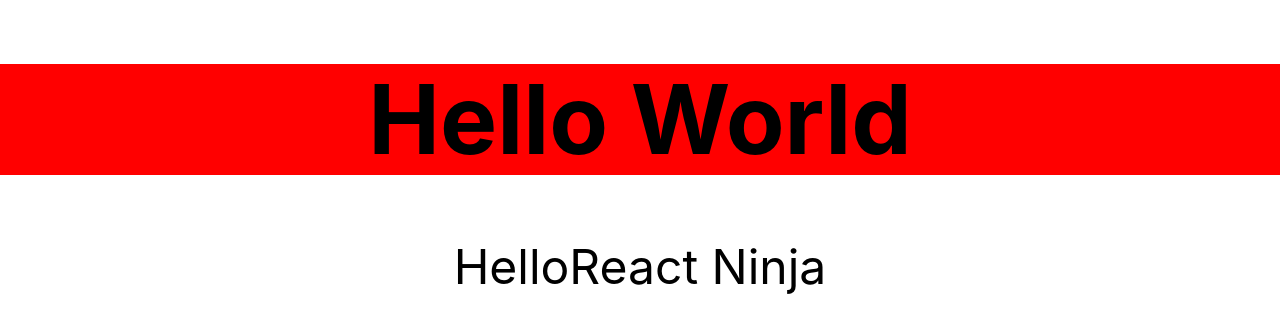
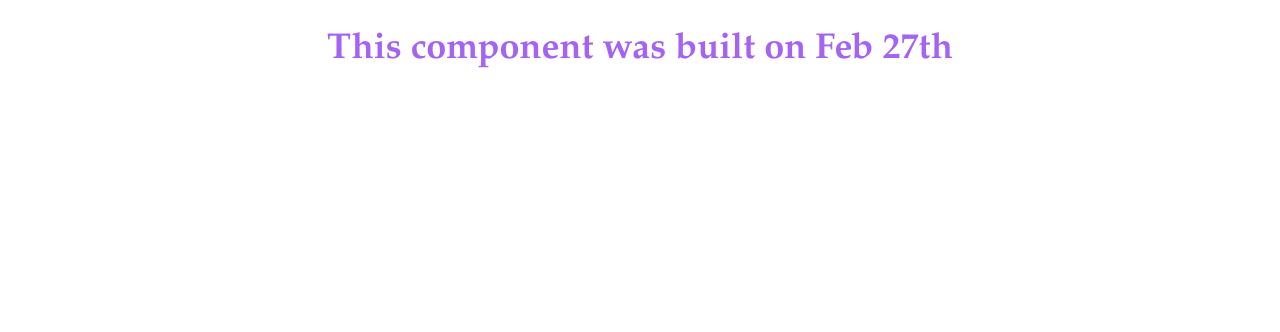
Before and after one commit to MariahFarnsworth/roboFriends, a React (Create React App) app: page / in a window 1280 px wide. Shown: the top 332 px of the page. Built offline with nearby package versions, Linux system fonts and the light colour scheme.

Commit message:
added a practice component

```diff
--- /dev/null
+++ b/src/Practice.js
@@ -0,0 +1,13 @@
+import React, {Component} from 'react';
+
+class Practice extends Component{
+    render(){
+        return(
+            <div>
+                <h2 className="garamond f2 light-purple tc">This component was built on {this.props.date}</h2>
+            </div>
+        )
+    }
+}
+
+export default Practice;
--- a/src/index.js
+++ b/src/index.js
@@ -1,11 +1,11 @@
 import React from 'react';
 import ReactDOM from 'react-dom';
 import './index.css';
-import Hello from './Hello';
+import Practice from './Practice';
 import * as serviceWorker from './serviceWorker';
 import 'tachyons';
 
-ReactDOM.render(<Hello greeting ={'Hello'+'React Ninja'}/>, document.getElementById('root'));
+ReactDOM.render(<Practice date ={'Feb 27th'}/>, document.getElementById('root'));
 
 // If you want your app to work offline and load faster, you can change
 // unregister() to register() below. Note this comes with some pitfalls.
```
